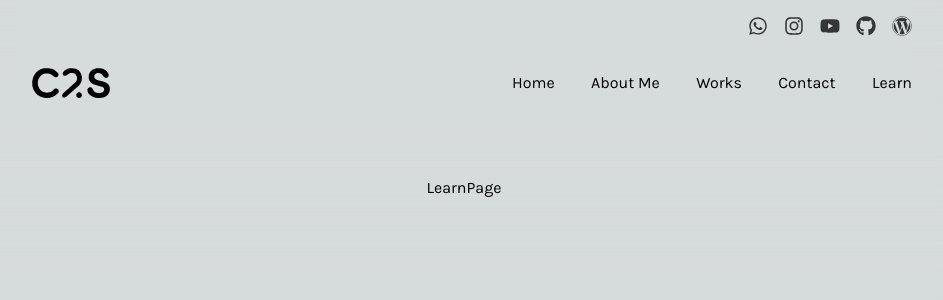
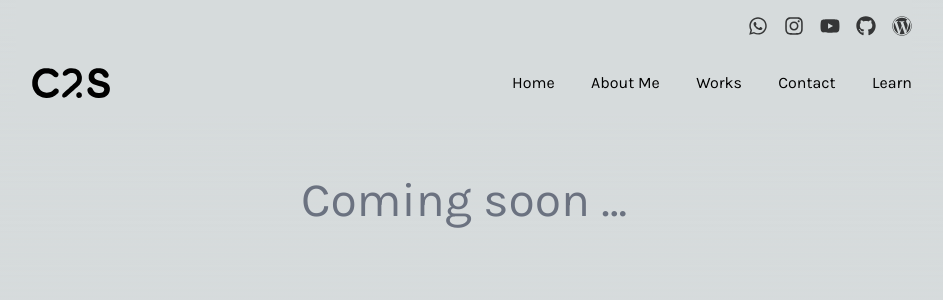
Before and after one commit to joseernestoroldan/c2sPortfolio, a Next.js app: page /learn in a window 1280 px wide. Shown: the top 300 px of the page, without its empty margins (176-1119 px from the left). Built offline with nearby package versions, Linux system fonts and the light colour scheme.

Commit message:
Update: Learn Page Message

```diff
--- a/app/(sections)/learn/page.tsx
+++ b/app/(sections)/learn/page.tsx
@@ -2,7 +2,7 @@ import React from 'react'
 
 const LearnPage = () => {
   return (
-    <div className='w-full h-auto pt-44 max-w-5xl mx-auto flex items-center flex-col'>LearnPage</div>
+    <div className='w-full h-auto pt-44 max-w-5xl mx-auto flex items-center flex-col text-5xl text-gray-500'>Coming soon ...</div>
   )
 }
 
```
